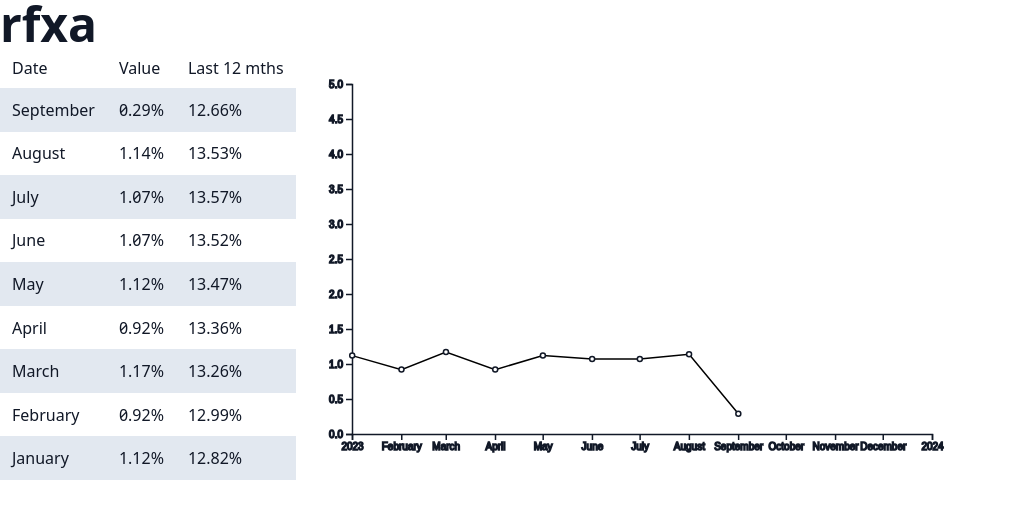
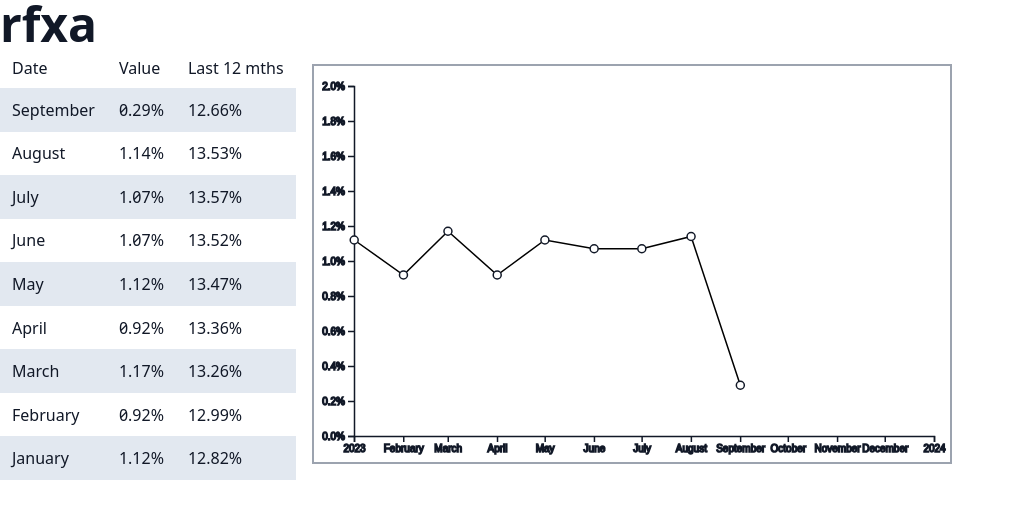
Before and after one commit to giuppep/rfxa, a Vue app: page / in a window 1280 px wide. Shown: the top 518 px of the page, without its empty margins (0-1015 px from the left). Built offline with nearby package versions, Linux system fonts and the light colour scheme.

Commit message:
move chart to separate component + improve styling

```diff
--- a/src/components/HelloWorld.vue
+++ b/src/components/HelloWorld.vue
@@ -3,7 +3,7 @@ import { ref, onMounted, computed, watchEffect } from "vue"
 import { IndexValue } from "@/models/finance"
 import { cumulativeLast12Months } from "@/utils/finance"
 import { parseBacenJson } from "@/utils/bacen"
-import * as d3 from "d3"
+import IndexLineChart from "./IndexLineChart.vue"
 // import { parseIpeaJson } from "@/utils/ipea"
 
 const CDI = ref<IndexValue[]>([])
@@ -28,38 +28,6 @@ onMounted(async () => {
     // CDI.value = parseIpeaJson((await response.json()).value)
 
     cumulative = cumulativeLast12Months(CDI.value)
-})
-
-const width = 640
-const height = 400
-const marginTop = 20
-const marginRight = 20
-const marginBottom = 30
-const marginLeft = 40
-
-// Declare the x (horizontal position) scale.
-const x = d3
-    .scaleUtc()
-    .domain([new Date("2023-01-01"), new Date("2024-01-01")])
-    .range([marginLeft, width - marginRight])
-
-// Declare the y (vertical position) scale.
-const y = d3
-    .scaleLinear()
-    .domain([0, 5])
-    .range([height - marginBottom, marginTop])
-
-const line = d3
-    .line<IndexValue>()
-    .x((d) => x(d.date))
-    .y((d) => y(d.value * 100))
-
-const gy = ref(null)
-const gx = ref(null)
-
-watchEffect(() => {
-    if (gx.value) d3.select(gx.value).call(d3.axisBottom(x))
-    if (gy.value) d3.select(gy.value).call(d3.axisLeft(y))
 })
 </script>
 
@@ -89,36 +57,7 @@ watchEffect(() => {
                 </tr>
             </tbody>
         </table>
-
-        <svg
-            :width="width"
-            :height="height"
-            v-if="thisYearCDI.length > 0"
-            class="m-4"
-        >
-            <path
-                fill="none"
-                stroke="black"
-                stroke-width="1.5"
-                :d="line(thisYearCDI)"
-            />
-            <g fill="white" stroke="currentColor" stroke-width="1.5">
-                <g ref="gy" :transform="`translate(${marginLeft},0)`" />
-                <g
-                    ref="gx"
-                    :transform="`translate(0,${height - marginBottom})`"
-                />
-                <circle
-                    :key="i"
-                    :cx="x(d.date)"
-                    :cy="y(d.value * 100)"
-                    r="2.5"
-                    v-for="(d, i) in thisYearCDI"
-                >
-                    <title>{{ (100 * d.value).toFixed(2) }}%</title>
-                </circle>
-            </g>
-        </svg>
+        <IndexLineChart :index-values="thisYearCDI" />
     </div>
 </template>
 
--- /dev/null
+++ b/src/components/IndexLineChart.vue
@@ -0,0 +1,85 @@
+<script setup lang="ts">
+import { IndexValue } from "@/models/finance"
+import * as d3 from "d3"
+import { ref, watchEffect } from "vue"
+
+defineProps<{ indexValues: IndexValue[] }>()
+
+const width = 640
+const height = 400
+const marginTop = 20
+const marginRight = 20
+const marginBottom = 30
+const marginLeft = 40
+
+// Declare the x (horizontal position) scale.
+const x = d3
+    .scaleUtc()
+    .domain([new Date("2023-01-01"), new Date("2024-01-01")])
+    .range([marginLeft, width - marginRight])
+
+// Declare the y (vertical position) scale.
+const y = d3
+    .scaleLinear()
+    // .domain([0, 1])
+    .domain([0, 0.02])
+    .range([height - marginBottom, marginTop])
+
+const line = d3
+    .line<IndexValue>()
+    .x((d) => x(d.date))
+    .y((d) => y(d.value))
+
+const gy = ref<SVGGElement | null>(null)
+const gx = ref<SVGGElement | null>(null)
+
+watchEffect(() => {
+    if (gx.value) d3.select(gx.value).call(d3.axisBottom(x))
+    if (gy.value)
+        d3.select(gy.value).call(d3.axisLeft(y).tickFormat(d3.format(".1%")))
+})
+</script>
+
+<template>
+    <svg
+        :width="width"
+        :height="height"
+        v-if="indexValues.length > 0"
+        class="m-4 border-gray-400 border-2"
+    >
+        <path
+            fill="none"
+            stroke="black"
+            stroke-width="1.5"
+            :d="line(indexValues) || ''"
+        />
+        <g fill="white" stroke="currentColor" stroke-width="1.5">
+            <g ref="gy" :transform="`translate(${marginLeft},0)`" />
+            <g ref="gx" :transform="`translate(0,${height - marginBottom})`" />
+            <g v-for="(d, i) in indexValues">
+                <circle
+                    :key="i"
+                    :cx="x(d.date)"
+                    :cy="y(d.value)"
+                    r="4"
+                    class="peer hover:fill-slate-500 cursor-pointer"
+                />
+                <foreignObject
+                    :x="x(d.date)"
+                    :y="y(d.value) - 30"
+                    width="100%"
+                    height="100%"
+                    class="hidden peer-hover:block"
+                >
+                    <div>
+                        <span
+                            class="text-xs font-medium p-1 bg-slate-100 rounded-md border-[1px] shadow-sm"
+                        >
+                            {{ (100 * d.value).toFixed(2) }}%
+                        </span>
+                    </div>
+                </foreignObject>
+            </g>
+        </g>
+    </svg>
+</template>
```
